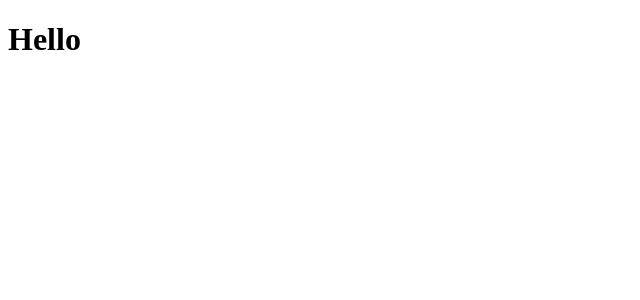
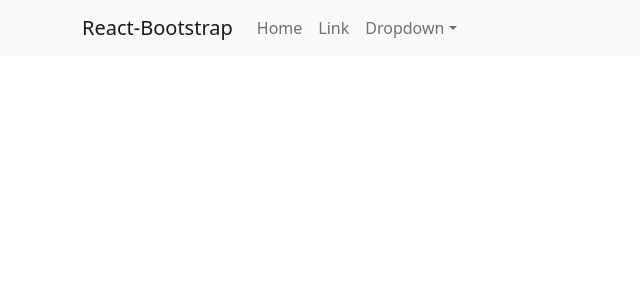
Before and after one commit to brainshahriar/react-practice-user, a React (Create React App) app: page / in a window 1280 px wide. Shown: the top 300 px of the page, without its empty margins (0-640 px from the left). Built offline with nearby package versions, Linux system fonts and the light colour scheme.

Commit message:
home page

```diff
--- a/package.json
+++ b/package.json
@@ -10,6 +10,8 @@
     "react": "^17.0.2",
     "react-bootstrap": "^2.0.3",
     "react-dom": "^17.0.2",
+    "react-router": "^6.1.1",
+    "react-router-dom": "^6.1.1",
     "react-scripts": "5.0.0",
     "web-vitals": "^2.1.2"
   },
--- a/public/index.html
+++ b/public/index.html
@@ -24,6 +24,7 @@
       work correctly both with client-side routing and a non-root public URL.
       Learn how to configure a non-root public URL by running `npm run build`.
     -->
+
     <title>React App</title>
   </head>
   <body>
--- a/src/App.js
+++ b/src/App.js
@@ -1,11 +1,16 @@
 import React, { Component } from 'react'
+import Navmenu from './components/common/Navmenu'
+// import { Button } from 'bootstrap';
+
 
 class App extends Component {
   render() {
     return (
-      <div>
-        <h1>Hello</h1>
-      </div>
+
+         <>
+          <Navmenu />
+          </>
+
     )
   }
 }
--- /dev/null
+++ b/src/components/common/Navmenu.jsx
@@ -0,0 +1,32 @@
+import React, { Component } from 'react'
+import { Container, Nav, Navbar, NavDropdown } from 'react-bootstrap'
+
+ class Navmenu extends Component {
+    render() {
+        return (
+            <>
+            <Navbar bg="light" expand="lg">
+  <Container>
+    <Navbar.Brand href="#home">React-Bootstrap</Navbar.Brand>
+    <Navbar.Toggle aria-controls="basic-navbar-nav" />
+    <Navbar.Collapse id="basic-navbar-nav">
+      <Nav className="me-auto">
+        <Nav.Link href="#home">Home</Nav.Link>
+        <Nav.Link href="#link">Link</Nav.Link>
+        <NavDropdown title="Dropdown" id="basic-nav-dropdown">
+          <NavDropdown.Item href="#action/3.1">Action</NavDropdown.Item>
+          <NavDropdown.Item href="#action/3.2">Another action</NavDropdown.Item>
+          <NavDropdown.Item href="#action/3.3">Something</NavDropdown.Item>
+          <NavDropdown.Divider />
+          <NavDropdown.Item href="#action/3.4">Separated link</NavDropdown.Item>
+        </NavDropdown>
+      </Nav>
+    </Navbar.Collapse>
+  </Container>
+</Navbar>
+            </>
+        )
+    }
+}
+
+export default Navmenu
--- a/src/index.js
+++ b/src/index.js
@@ -2,6 +2,8 @@
 import ReactDOM from 'react-dom';
 import App from './App';
 import reportWebVitals from './reportWebVitals';
+import "bootstrap/dist/css/bootstrap.min.css";
+import "../src/assets/css/fontawesome.css"
 
 ReactDOM.render(
   <React.StrictMode>
```
Also changed, not shown: 1 other file (tests, documents, lock files or other folders).
